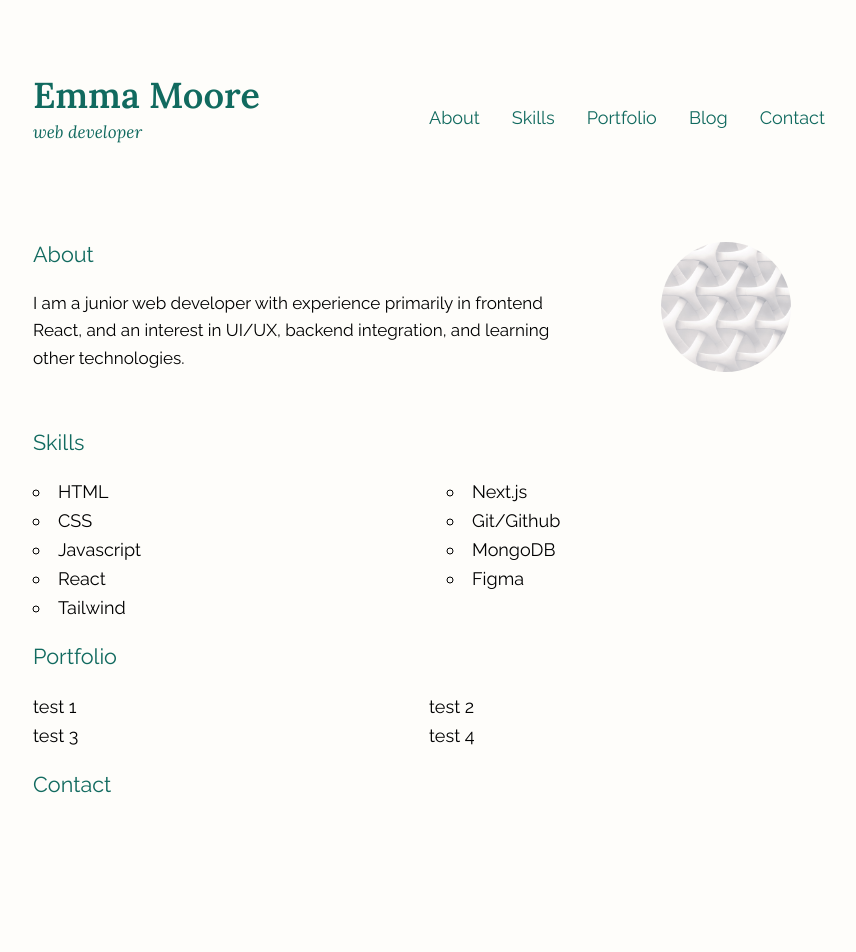
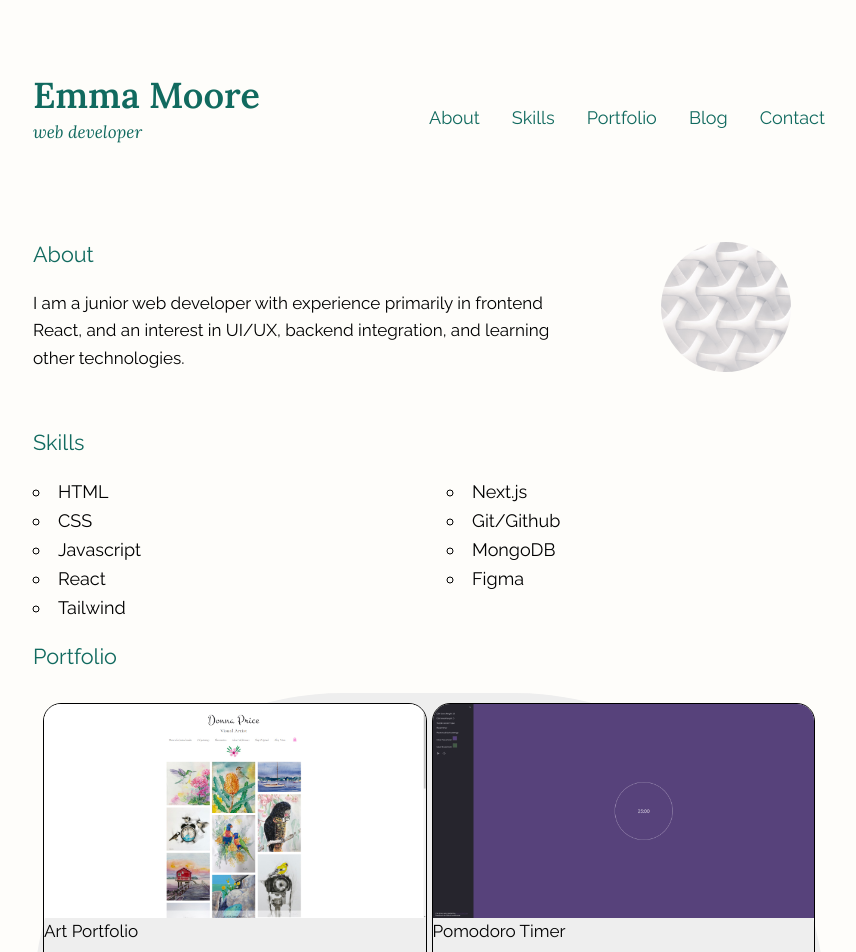
Before and after one commit to emoore29/My-Portfolio, a Next.js app: page / in a window 1280 px wide. Shown: the top 952 px of the page, without its empty margins (211-1067 px from the left). Before the commit the page ends 857 px from the top, so only its background shows below. Built offline with nearby package versions, Linux system fonts and the light colour scheme.

Commit message:
styling portfolio section
adding project images and descriptions

```diff
--- a/components/layout.module.css
+++ b/components/layout.module.css
@@ -1,5 +1,6 @@
 @import url("https://fonts.googleapis.com/css2?family=Lora:ital,wght@0,400;0,500;0,600;0,700;1,400;1,500;1,600;1,700&display=swap");
 
+/* Container wrapping header and homepage content */
 .container {
   max-width: 50rem;
   padding: 2rem 3rem;
--- a/components/portfolio.js
+++ b/components/portfolio.js
@@ -1,5 +1,6 @@
 import utilStyles from "../styles/utils.module.css";
 import styles from "../styles/Home.module.css";
+import Image from "next/image";
 
 export default function Portfolio() {
   return (
@@ -8,10 +9,30 @@ export default function Portfolio() {
         Portfolio
       </h2>
       <div className={styles.portfolioGrid}>
-        <div>test 1</div>
-        <div>test 2</div>
-        <div>test 3</div>
-        <div>test 4</div>
+        <div className={styles.projectContainer}>
+          <div className={styles.projectImageParent}>
+            <Image
+              src="/images/dp-portfolio-screenshot.jpg" // Route of the image file
+              fill
+              className={`${utilStyles.objectContain} ${styles.projectImage}`}
+              alt="Art Portfolio"
+            />
+          </div>
+          <p>Art Portfolio</p>
+          <p>A six-page static website built with HTML, CSS, and JS.</p>
+        </div>
+        <div className={styles.projectContainer}>
+          <div id="project-image" className={styles.projectImageParent}>
+            <Image
+              src="/images/pomodoro-screenshot.jpg" // Route of the image file
+              fill
+              className={utilStyles.objectContain}
+              alt="Pomodoro Timer"
+            />
+          </div>
+          <p>Pomodoro Timer</p>
+          <p>A minimal, customisable timer.</p>
+        </div>
       </div>
     </section>
   );
--- a/styles/Home.module.css
+++ b/styles/Home.module.css
@@ -1,10 +1,4 @@
-.skillList {
-  columns: 2;
-  column-gap: 2rem;
-  list-style-position: inside;
-  list-style-type: circle;
-}
-
+/* ABOUT SECTION */
 .aboutContainer {
   display: grid;
   grid-template-columns: auto 25%;
@@ -30,10 +24,44 @@
   justify-self: center;
 }
 
+/* SKILL SECTION */
+.skillList {
+  columns: 2;
+  column-gap: 2rem;
+  list-style-position: inside;
+  list-style-type: circle;
+}
+
+/* PORTFOLIO SECTION */
 .portfolioGrid {
   display: grid;
   grid-template-columns: repeat(2, 1fr);
   grid-template-rows: repeat(2, 1fr);
+  gap: 5px;
+  border-radius: 9999px;
+  background-color: #eee; /* add a background color */
+  padding: 10px; /* increase padding to make the container larger */
+}
+
+.projectContainer {
+  border: 1px solid black;
+  border-radius: 1rem;
+  overflow: hidden;
+}
+
+.projectImageParent {
+  position: relative;
+  width: 100%;
+  aspect-ratio: 16 /9;
+  /* height: 12rem; */
+}
+
+/* MEDIA QUERIES */
+@media (max-width: 768px) {
+  .portfolioGrid {
+    grid-template-columns: repeat(1, 1fr);
+    gap: 5px;
+  }
 }
 
 @media (max-width: 600px) {
@@ -45,96 +73,3 @@
     grid-template-columns: auto;
   }
 }
-
-/* Old styles from Next.js tutorial */
-/* .container {
-  min-height: 100vh;
-  padding: 0 0.5rem;
-  display: flex;
-  flex-direction: column;
-  justify-content: center;
-  align-items: center;
-}
-
-.title a {
-  color: #0070f3;
-  text-decoration: none;
-}
-
-.title a:hover,
-.title a:focus,
-.title a:active {
-  text-decoration: underline;
-}
-
-.title {
-  margin: 0 0 1rem;
-  line-height: 1.15;
-  font-size: 3.6rem;
-}
-
-.title {
-  text-align: center;
-}
-
-.title,
-.description {
-  text-align: center;
-}
-
-
-.description {
-  line-height: 1.5;
-  font-size: 1.5rem;
-}
-
-.grid {
-  display: flex;
-  align-items: center;
-  justify-content: center;
-  flex-wrap: wrap;
-
-  max-width: 800px;
-  margin-top: 3rem;
-}
-
-.card {
-  margin: 1rem;
-  flex-basis: 45%;
-  padding: 1.5rem;
-  text-align: left;
-  color: inherit;
-  text-decoration: none;
-  border: 1px solid #eaeaea;
-  border-radius: 10px;
-  transition: color 0.15s ease, border-color 0.15s ease;
-}
-
-.card:hover,
-.card:focus,
-.card:active {
-  color: #0070f3;
-  border-color: #0070f3;
-}
-
-.card h3 {
-  margin: 0 0 1rem 0;
-  font-size: 1.5rem;
-}
-
-.card p {
-  margin: 0;
-  font-size: 1.25rem;
-  line-height: 1.5;
-}
-
-.logo {
-  height: 1em;
-}
-
-@media (max-width: 600px) {
-  .grid {
-    width: 100%;
-    flex-direction: column;
-  }
-} */
--- a/styles/utils.module.css
+++ b/styles/utils.module.css
@@ -61,3 +61,7 @@
 .italic {
   font-style: italic;
 }
+
+.objectContain {
+  object-fit: contain;
+}
```
Also changed, not shown: public/images/dp-portfolio-screenshot.jpg (added), public/images/pomodoro-screenshot.jpg (added).
